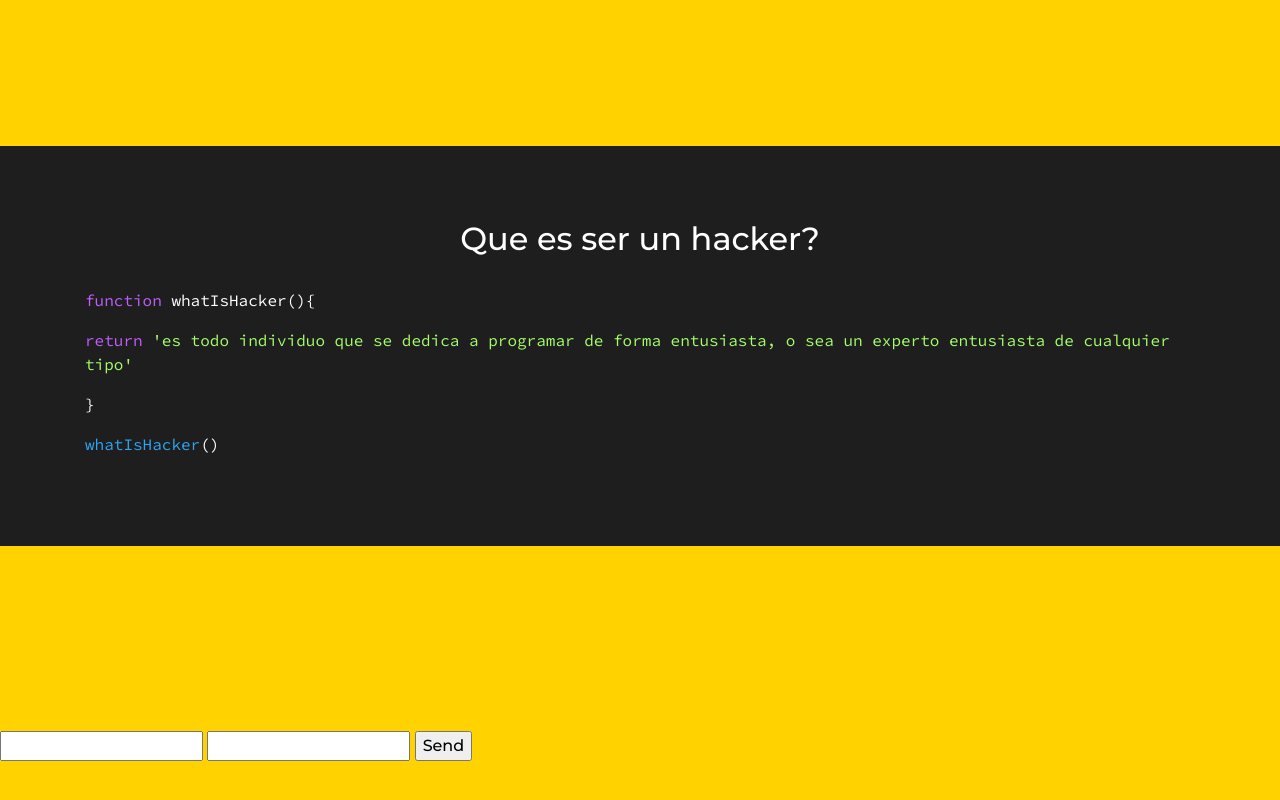
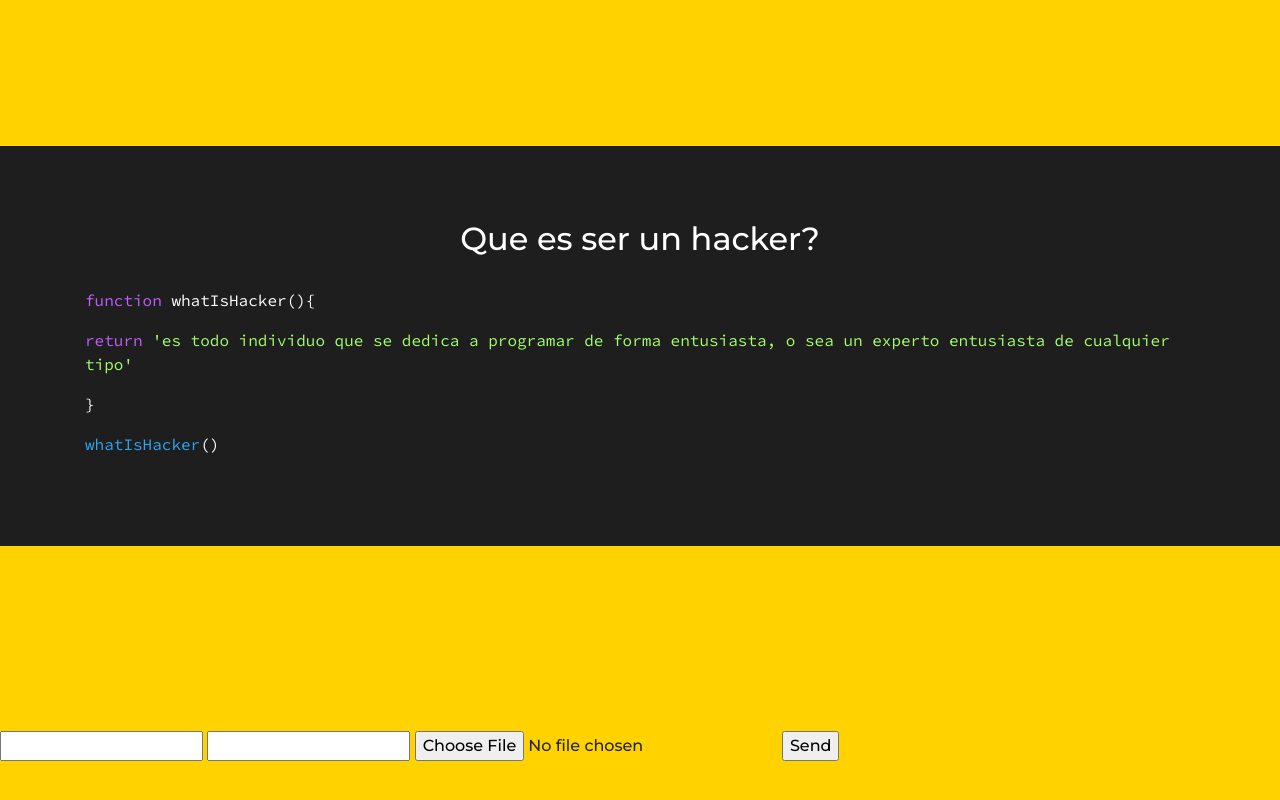
Before and after one commit to alessandrovaru/HackersUcab, a plain HTML site: page index.html in a window 1280 px wide. Shown: the part 710-1510 px from the top of the page. Drawn offline with nearby package versions, Linux system fonts and the light colour scheme.

Commit message:
update
asdas

```diff
--- a/index.html
+++ b/index.html
@@ -57,6 +57,7 @@
           <form action="https://formspree.io/alessandrovaru@gmail.com" method="POST">
              <input type="text" name="name">
              <input type="email" name="_replyto">
+              <input type="file" name="file">
              <input type="submit" value="Send">
            </form>
         </div>
```
